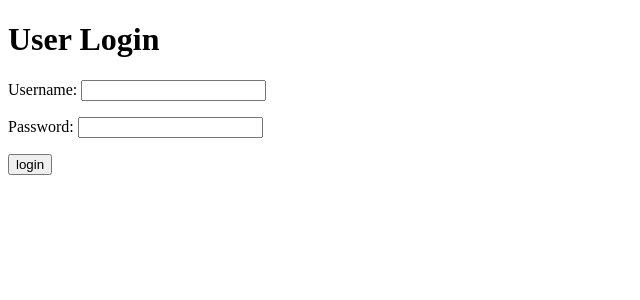
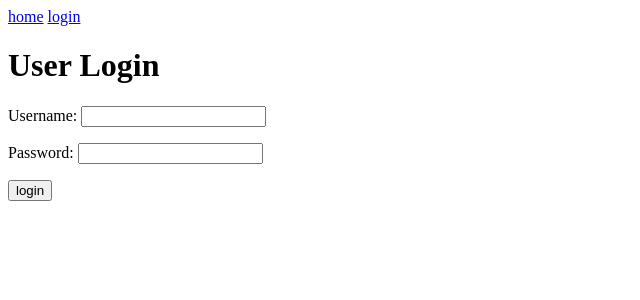
Before and after one commit to idleyoungman/django_bookmarks, a Django app: template templates/registration/login.html in a window 1280 px wide. Shown: the top 300 px of the page, without its empty margins (0-640 px from the left). Run offline with Django 3.2, Linux system fonts and the light colour scheme; the template is opened without the code that fills it, so the values that code supplies are empty, except form fields; tables that the repository leaves empty hold one stand-in row (values such as "Sample post"); form fields are guessed from the names that the template uses.

```diff
--- a/templates/base.html
+++ b/templates/base.html
@@ -7,6 +7,15 @@
 	</title>
 </head>
 <body>
+	<div id="nav">
+		<a href="/">home</a>
+		{% if user.is_authenticated %}
+			welcome {{ user.username }}
+			(<a href="/logout">logout</a>)
+		{% else %}
+			<a href="/login/">login</a>
+		{% endif %}
+	</div>
 	<h1>{% block head %}{% endblock %}</h1>
 	{% block content %}{% endblock %}
 </body>
```
